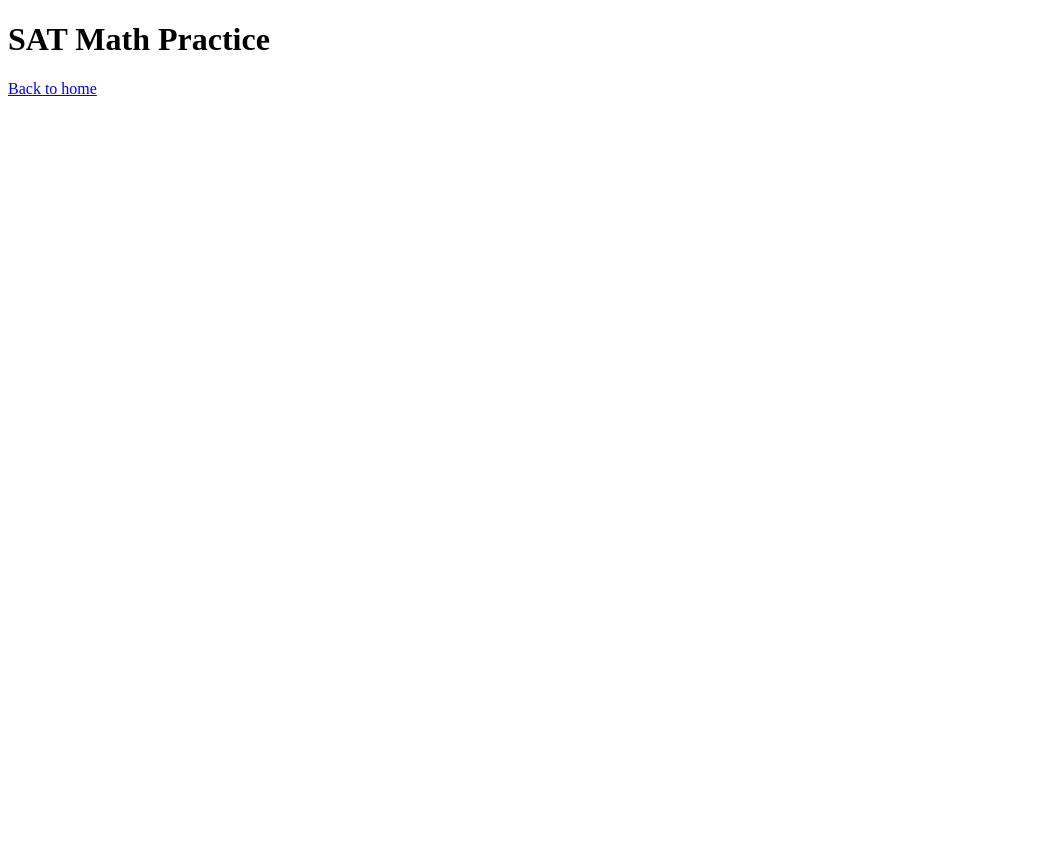
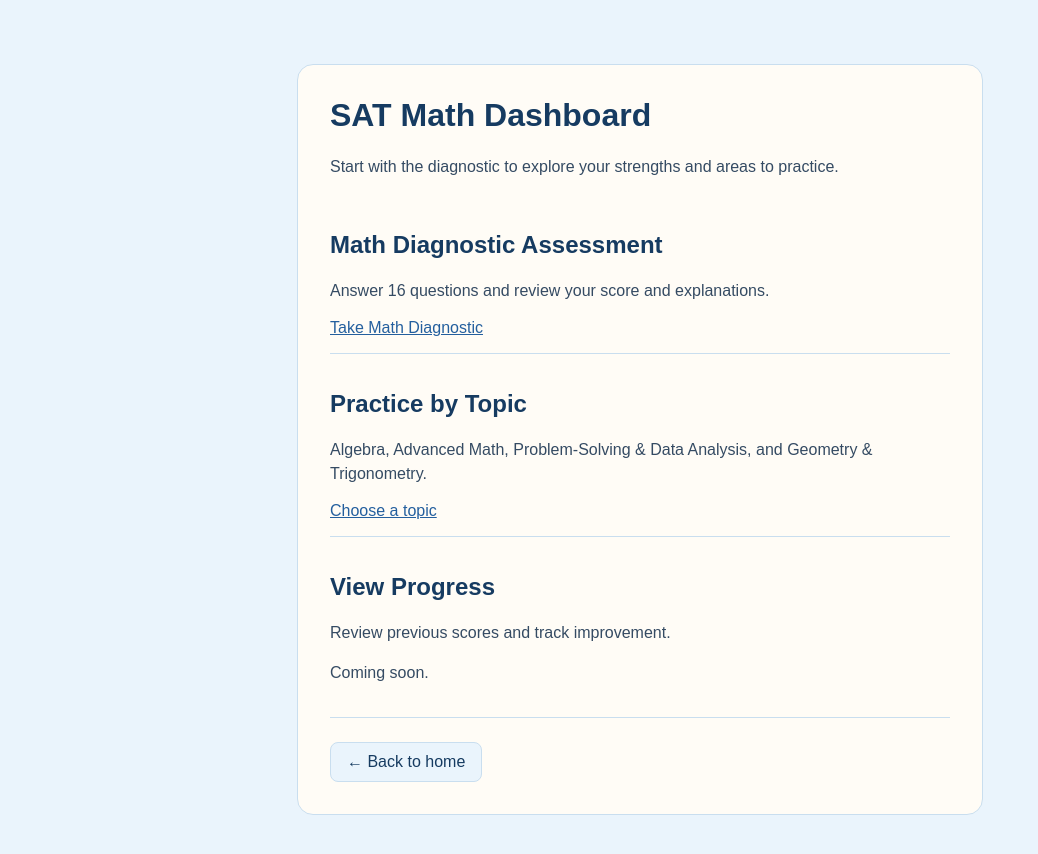
Before and after one commit to hariniinidumoluu/Sat-Prep-Platform, a plain HTML site: page web/math.html in a window 1280 px wide. Shown: the whole page, without its empty margins (0-1038 px from the left). Before the commit the page ends 800 px from the top, so only its background shows below. Drawn offline with Linux system fonts and the light colour scheme.

Commit message:
Update SAT Math dashboard with diagnostic and topic practice navigation

```diff
--- a/web/math.html
+++ b/web/math.html
@@ -2,13 +2,83 @@
 <html lang="en">
     <head>
         <meta charset="UTF-8">
-        <title>SAT Math Practice</title>
+        <meta name="viewport" content="width=device-width, initial-scale=1">
+        <title>SAT Math Dashboard</title>
+
+        <style>
+            body {
+                margin: 0;
+                padding: 64px 24px;
+                background-color: #eaf4fc;
+                color: #354b63;
+                font-family: Arial, sans-serif;
+            }
+            main {
+                max-width: 620px;
+                margin: 0 auto;
+                padding: 32px;
+                background-color: #fffcf6;
+                border: 1px solid #c9deef;
+                border-radius: 16px;
+            }
+            h1, h2 {
+                color: #163B61;
+            }
+            h1 {
+                margin-top: 0;
+            }
+            p {
+                line-height: 1.5;
+            }
+
+            section {
+                padding: 16px 0;
+                border-bottom: 1px solid #c9deef;
+            }
+
+            a {
+                color: #245f9e;
+            }
+
+            .back-link {
+                display: inline-block;
+                margin-top: 24px;
+                padding: 10px 16px;
+                background-color: #eaf4fc;
+                color: #163b61;
+                border: 1px solid #c9deef;
+                border-radius: 8px;
+                text-decoration: none;
+            }
+            .back-link:hover, .back-link:focus-visible {
+                background-color: #c9deef;
+            }
+        </style>
     </head>
     <body>
-        <h1>SAT Math Practice</h1>
-        <div class="questions">
-            <!-- MATH_QUESTIONS -->
-        </div>
-        <a href="/">Back to home</a>
+        <main>
+            <h1>SAT Math Dashboard</h1>
+            <p>Start with the diagnostic to explore your strengths and areas to practice.</p>
+
+            <section>
+                <h2>Math Diagnostic Assessment</h2>
+                <p>Answer 16 questions and review your score and explanations.</p>
+                <a href="/math-diagnostic">Take Math Diagnostic</a>
+            </section>
+
+            <section>
+                <h2>Practice by Topic</h2>
+                <p>Algebra, Advanced Math, Problem-Solving &amp; Data Analysis, and Geometry &amp; Trigonometry.</p>
+                <a href="/math-topics">Choose a topic</a>
+            </section>
+
+            <section>
+                <h2>View Progress</h2>
+                <p>Review previous scores and track improvement.</p>
+                <p>Coming soon.</p>
+            </section>
+
+            <a class="back-link" href="/">&larr; Back to home</a>
+        </main>
     </body>
 </html>
```
